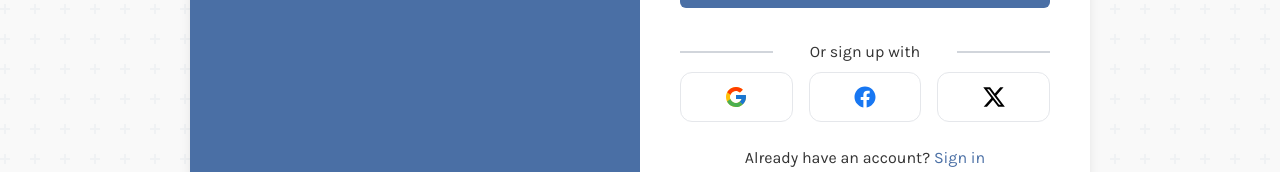
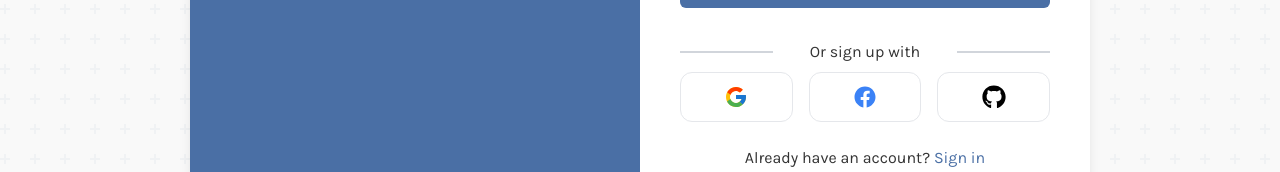
Before and after one commit to Nelman25/MindScribe-Frontend, a React (Vite) app: page /signup in a window 1280 px wide. Shown: the part 536-708 px from the top of the page. Built offline with nearby package versions, Linux system fonts and the light colour scheme; a web font is replaced by a local one.

Commit message:
user can now signup with their email and pass, google, facebook, or github account

```diff
--- /dev/null
+++ b/src/components/AuthProviderButton.tsx
@@ -0,0 +1,15 @@
+import { AuthProviderButtonProps } from "../types";
+
+export default function AuthProviderButton({
+  children,
+  onClick,
+}: AuthProviderButtonProps) {
+  return (
+    <button
+      onClick={onClick}
+      className="p-3 rounded-xl border bg-white hover:bg-pl hover:border-primary hover:-translate-y-[1px] transition-all duration-200 flex justify-center"
+    >
+      {children}
+    </button>
+  );
+}
--- a/src/components/Button.tsx
+++ b/src/components/Button.tsx
@@ -1,5 +1,7 @@
+import { ReactNode } from "react";
+
 type ButtonType = {
-  children: string;
+  children: string | ReactNode;
   onClick?: (event: React.MouseEvent<HTMLButtonElement>) => void;
   type: "outline" | "default";
   className?: string;
@@ -13,12 +15,13 @@ export default function Button({
 }: ButtonType) {
   return (
     <button
-      className={`py-2 px-5 my-8 text-lg rounded-md max-sm:text-base border border-transparent transition-all duration-100 ${
+      className={`py-2 px-5 my-8 text-lg rounded-md max-sm:text-base border border-transparent transition-all duration-100 flex justify-center ${
         type === "default"
           ? "text-white bg-primary hover:bg-white hover:text-primary hover:border-primary"
           : "text-primary bg-white border border-primary hover:bg-primary hover:text-white"
       } ${className}`}
       onClick={onClick}
+      type="submit"
     >
       {children}
     </button>
--- a/src/firebase.ts
+++ b/src/firebase.ts
@@ -1,5 +1,10 @@
 import { initializeApp } from "firebase/app";
-import { getAuth } from "firebase/auth";
+import {
+  getAuth,
+  GoogleAuthProvider,
+  FacebookAuthProvider,
+  GithubAuthProvider,
+} from "firebase/auth";
 
 const firebaseConfig = {
   apiKey: "AIzaSyAbyC91-INa_y_7ghUOqmbh36m7V5BNQ-I",
@@ -12,4 +17,7 @@ const firebaseConfig = {
 };
 
 const app = initializeApp(firebaseConfig);
+export const googleProvider = new GoogleAuthProvider();
+export const facebookProvider = new FacebookAuthProvider();
+export const githubProvider = new GithubAuthProvider();
 export const auth = getAuth(app);
--- a/src/pages/Signup.tsx
+++ b/src/pages/Signup.tsx
@@ -1,13 +1,63 @@
 import Footer from "../sections/Footer";
+import FormComponent from "../components/Form";
 
 import { FcGoogle } from "react-icons/fc";
 import { IoLogoFacebook } from "react-icons/io5";
-import { FaXTwitter } from "react-icons/fa6";
-import { Link } from "react-router-dom";
+import { FaGithub } from "react-icons/fa";
+import { Link, useNavigate } from "react-router-dom";
 
-import FormComponent from "../components/Form";
+import { signInWithPopup } from "firebase/auth";
+import {
+  auth,
+  facebookProvider,
+  githubProvider,
+  googleProvider,
+} from "../firebase";
+import { handleAuthError } from "../utils/authHelpers";
+import AuthProviderButton from "../components/AuthProviderButton";
+import { useState } from "react";
+import { VscLoading } from "react-icons/vsc";
 
 export default function Signup() {
+  const [loading, setLoading] = useState<boolean>(false);
+  const navigate = useNavigate();
+
+  const handleCreateAccountWithGoogle = async (): Promise<void> => {
+    setLoading(true);
+    try {
+      await signInWithPopup(auth, googleProvider);
+      setLoading(false);
+      navigate("/dashboard", { replace: true });
+    } catch (error) {
+      setLoading(false);
+      handleAuthError(error);
+    }
+  };
+
+  const handleCreateAccountWithFacebook = async (): Promise<void> => {
+    setLoading(true);
+    try {
+      await signInWithPopup(auth, facebookProvider);
+      setLoading(false);
+      navigate("/dashboard", { replace: true });
+    } catch (error) {
+      setLoading(false);
+      handleAuthError(error);
+    }
+  };
+
+  const handleCreateAccountWithGithub = async (): Promise<void> => {
+    setLoading(true);
+    try {
+      await signInWithPopup(auth, githubProvider);
+      setLoading(false);
+      navigate("/dashboard", { replace: true });
+    } catch (error) {
+      setLoading(false);
+      handleAuthError(error);
+    }
+  };
+
   return (
     <div className="flex flex-col w-[100%] h-screen bg-background dots to-white">
       <header className="h-[70px] sticky top-0 flex bg-white items-center px-8 border shadow">
@@ -45,15 +95,27 @@ export default function Signup() {
             </div>
 
             <div className="grid grid-cols-3 my-2 gap-4">
-              <div className="p-3 rounded-xl border bg-white hover:bg-pl hover:border-primary hover:-translate-y-[1px] transition-all duration-200">
-                <FcGoogle className="size-6 mx-auto" />
-              </div>
-              <div className="p-3 rounded-xl border bg-white hover:bg-pl hover:border-primary hover:-translate-y-[1px] transition-all duration-200">
-                <IoLogoFacebook className="size-6 text-[#1877F2] mx-auto" />
-              </div>
-              <div className="p-3 rounded-xl border bg-white hover:bg-pl hover:border-primary hover:-translate-y-[1px] transition-all duration-200">
-                <FaXTwitter className="size-6 mx-auto" />
-              </div>
+              <AuthProviderButton onClick={handleCreateAccountWithGoogle}>
+                {loading ? (
+                  <VscLoading className="size-4 animate-spin" />
+                ) : (
+                  <FcGoogle className="size-6 mx-auto" />
+                )}
+              </AuthProviderButton>
+              <AuthProviderButton onClick={handleCreateAccountWithFacebook}>
+                {loading ? (
+                  <VscLoading className="size-4 animate-spin" />
+                ) : (
+                  <IoLogoFacebook className="size-6 mx-auto text-blue-500" />
+                )}
+              </AuthProviderButton>
+              <AuthProviderButton onClick={handleCreateAccountWithGithub}>
+                {loading ? (
+                  <VscLoading className="size-4 animate-spin" />
+                ) : (
+                  <FaGithub className="size-6 mx-auto" />
+                )}
+              </AuthProviderButton>
             </div>
             <span className="text-text block text-center py-4">
               Already have an account?
--- a/src/types.ts
+++ b/src/types.ts
@@ -1,4 +1,4 @@
-import React from "react";
+import React, { ReactNode } from "react";
 
 export interface Feature {
   title: string;
@@ -19,3 +19,26 @@ export interface JournalEntry {
   text: string;
   tags: string[];
 }
+
+export interface MessageBubbleProps {
+  content: string;
+  title: string;
+}
+
+export interface FormValues {
+  firstName: string;
+  lastName: string;
+  email: string;
+  password: string;
+  confirmPassword: string;
+}
+
+export interface Credentials {
+  email: string;
+  password: string;
+}
+
+export interface AuthProviderButtonProps {
+  children: ReactNode;
+  onClick: (e: React.MouseEvent<HTMLButtonElement>) => Promise<void>;
+}
--- /dev/null
+++ b/src/utils/authHelpers.ts
@@ -0,0 +1,8 @@
+export const handleAuthError = (error: unknown): never => {
+  let errorMessage = "Something went wrong: ";
+
+  if (error instanceof Error) {
+    errorMessage += error.message;
+  }
+  throw new Error(errorMessage);
+};
```
